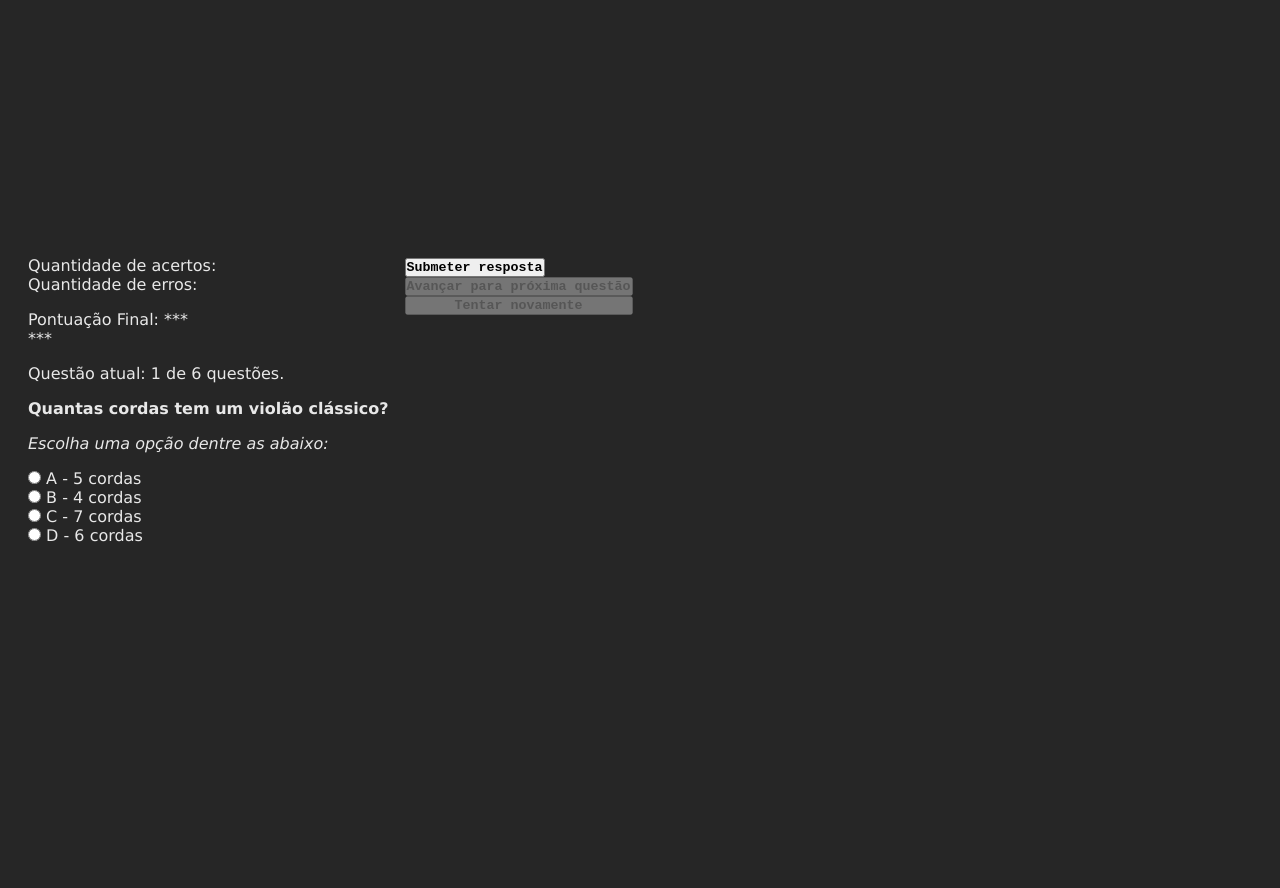
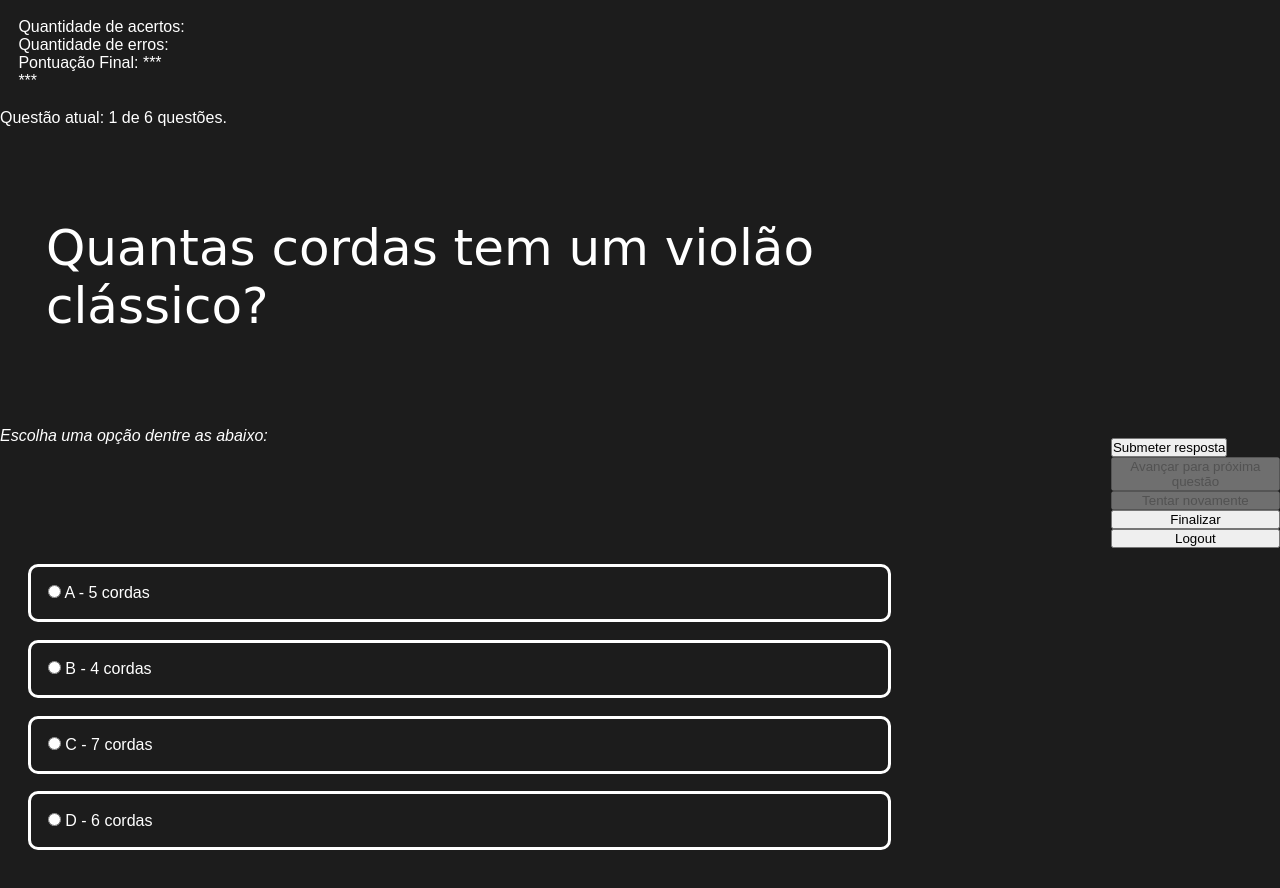
Before and after one commit to Rian04CCO/Projeto-individual_Instrumentos, a website: page public/Quiz.html in a window 1280 px wide. Before the commit the page ends 800 px from the top, so only its background shows below. Drawn offline with Linux system fonts and the light colour scheme; a web font is replaced by a local one.

Commit message:
css basico do quiz e kpi dinamica

```diff
--- a/public/Quiz.html
+++ b/public/Quiz.html
@@ -7,68 +7,70 @@
     <title>Instrumix - Quiz</title>
     <link rel="stylesheet" href="./css/quiz.css">
 </head>
+<style>
+    @import url('https://fonts.googleapis.com/css2?family=Kapakana&display=swap');
+</style>
 
 
 <body>
-    <div id="pontuacaoEJogo" class="container">
-        <!-- <button id="btnIniciarQuiz" onclick="iniciarQuiz()">INICIAR QUIZ</button> -->
-        <div id="jogo" class="width-fit-content flex-colunar border-secondary">
+    <div id="pontuacaoEJogo" class="container-geral">
+        <div id="jogo" class="caixa-jogo coluna borda-secundaria">
 
-            <div id="pontuacao" class="flex-colunar width-fit-content border-primary">
-                <div id="pontuacaoDuranteJogo" class="flex-colunar padding-8">
-                    <span class="width-fit-content">Quantidade de acertos: <span id="spanCertas"></span></span>
-                    <span class="width-fit-content">Quantidade de erros: <span id="spanErradas"></span></span>
+            <div id="pontuacao" class="coluna caixa-pontuacao">
+                <div id="pontuacaoDuranteJogo" class="coluna espacamento-8">
+                    <span class="largura-minima">Quantidade de acertos: <span id="spanCertas"></span></span>
+                    <span class="largura-minima">Quantidade de erros: <span id="spanErradas"></span></span>
                 </div>
-                <div id="pontuacaoFinalJogo" class="flex-colunar padding-8">
-                    <span id="pontuacaoFinal" class="width-fit-content">Pontuação Final:
+
+                <div id="pontuacaoFinalJogo" class="coluna espacamento-8">
+                    <span id="pontuacaoFinal" class="largura-minima">Pontuação Final:
                         <span id="spanPontuacaoFinal">***</span>
                     </span>
-                    <span id="msgFinal" class="width-fit-content">***</span>
+                    <span id="msgFinal" class="largura-minima">***</span>
                 </div>
             </div>
 
-            <div id="infoQuestao" class="padding-8">
+            <div id="infoQuestao" class="espacamento-8 caixa-info-questao">
                 <span>Questão atual: <span id="spanNumeroDaQuestaoAtual"></span> de <span id="qtdQuestoes"></span>
                     questões.</span>
             </div>
 
-            <div id="perguntaDaQuestaoAtual" class="padding-8">
-                <span id="spanQuestaoExibida" class="text-bold"></span>
+            <div id="perguntaDaQuestaoAtual" class="caixa-pergunta">
+                <span id="spanQuestaoExibida" class="texto-negrito"></span>
             </div>
 
-            <div id="infoAlternativas" class="padding-8">
+            <div id="infoAlternativas" class="espacamento-8 caixa-escolha">
                 <span><em>Escolha uma opção dentre as abaixo:</em></span>
             </div>
 
-            <div id="opcoes" class="flex-colunar padding-8">
+            <div id="opcoes" class="coluna caixa-opcoes">
                 <span>
                     <input type="radio" id="primeiraOpcao" name="option" class="radio" value="alternativaA" />
-                    <label for="primeiraOpcao" class="option" id="labelOpcaoUm"></label>
+                    <label for="primeiraOpcao" class="opcao-um" id="labelOpcaoUm"></label>
                 </span>
                 <span>
                     <input type="radio" id="segundaOpcao" name="option" class="radio" value="alternativaB" />
-                    <label for="segundaOpcao" class="option" id="labelOpcaoDois"></label>
+                    <label for="segundaOpcao" class="opcao-dois" id="labelOpcaoDois"></label>
                 </span>
                 <span>
                     <input type="radio" id="terceiraOpcao" name="option" class="radio" value="alternativaC" />
-                    <label for="terceiraOpcao" class="option" id="labelOpcaoTres"></label>
+                    <label for="terceiraOpcao" class="opcao-tres" id="labelOpcaoTres"></label>
                 </span>
                 <span>
                     <input type="radio" id="quartaOpcao" name="option" class="radio" value="alternativaD" />
-                    <label for="quartaOpcao" class="option" id="labelOpcaoQuatro"></label>
+                    <label for="quartaOpcao" class="opcao-quatro" id="labelOpcaoQuatro"></label>
                 </span>
             </div>
         </div>
-
-        <div id="botoes" class="flex-colunar padding-8">
-            <div class="btn-submeter">
-                <button onclick="submeter()" id="btnSubmeter">Submeter resposta</button>
-            </div>
-            <button onclick="avancar()" id="btnProx" disabled>Avançar para próxima questão</button>
-            <!-- <button onclick="finalizar()" id="btnConcluir" disabled>Finalizar Quiz</button> -->
-            <button onclick="tentarNovamente()" id="btnTentarNovamente" disabled>Tentar novamente</button>
+    </div>
+    <div id="botoes" class="coluna caixa-botoes">
+        <div class="botao-enviar">
+            <button onclick="submeter()" id="btnSubmeter">Submeter resposta</button>
         </div>
-
+        <button onclick="avancar()" id="btnProx" disabled>Avançar para próxima questão</button>
+        <button onclick="tentarNovamente()" id="btnTentarNovamente" disabled>Tentar novamente</button>
+        <button onclick="finalizarJogo()">Finalizar</button>
+        <button onclick="sair()">Logout</button>
     </div>
 </body>
 
@@ -148,7 +150,6 @@
 
     btnSubmeter.disabled = false
     btnProx.disabled = true
-    // btnConcluir.disabled = true
     btnTentarNovamente.disabled = true
 
 
@@ -305,4 +306,8 @@
         btnTentarNovamente.disabled = false
 
     }
+
+    function sair() {
+        window.location = 'index.html'
+    }
 </script>
--- a/public/css/quiz.css
+++ b/public/css/quiz.css
@@ -1,97 +1,46 @@
-*{
+* {
     margin: 0;
     padding: 0;
     box-sizing: border-box;
 }
 
-:root {
-    --success: #198754;
-    --success-dark: #095c36;
-    --success-light: #9dd3ba;
-    --warning: #ffc107;
-    --warning-dark: #705400;
-    --warning-light: #fdebb3;
-    --danger: #dc3545;
-    --danger-dark: #990c19;
-    --danger-light: #f0c1c6;
-    --new-gray: #CCCCCC;
-    --new-black: #212427;
-    --new-white: #E8E8E8;
+body {
+    background: #1c1c1c;
+    color: white;
+    font-family: Arial, sans-serif;
+    display: flex;
+    align-items: center;
 }
 
-body {
-    color: var(--new-white);
-    background-color: #262626;
-    font-family: Verdana, Geneva, Tahoma, sans-serif;
-    width: 100%;
-    display: flex;
-    align-items: center;
-    padding: 0 20px;
-}
-
-.container{
+.caixa-pontuacao{
+    padding: 2% 2%;
     display: flex;
     width: 100%;
 }
 
-
-html{
-    display: flex;
+.caixa-pergunta {
+    font-family: "Kapakana", cursive;
+    font-size: 50px;
+    margin: 10% 5%;
     width: 100%;
-    height: 100%;
 }
 
-button {
-    font-family: monospace;
-    font-weight: bold;
+.caixa-opcoes{
+    margin: 13% 3%;
 }
 
-.flex-colunar {
+.caixa-opcoes span{
+    padding: 2%;
+    margin-bottom: 2%;
+    border: solid;
+    border-radius: 10px;
+}
+
+.caixa-botoes{
+    margin-left: 15%;
+}
+
+.coluna {
     display: flex;
     flex-direction: column;
 }
-
-.width-fit-content {
-    width: fit-content;
-}
-
-.border-primary {
-    border: 3px solid var(--primary-brand-color);
-}
-
-.border-secondary {
-    border: 3px solid var(--secondary-brand-color);
-}
-
-.padding-8 {
-    padding: 8px;
-}
-
-.text-bold {
-    font-weight: bold;
-}
-
-.text-success-with-bg {
-    color: var(--success-dark);
-    background-color: var(--success-light);
-}
-
-.text-warning-with-bg {
-    color: var(--warning-dark);
-    background-color: var(--warning-light);
-}
-
-.text-danger-with-bg {
-    color: var(--danger-dark);
-    background-color: var(--danger-light);
-}
-
-.text-new-gray {
-    color: var(--new-gray);
-}
-
-.opcoes span{
-    justify-content: space-around;
-    margin-top: 0.5%;
-    margin-right: 50%;
-}
--- a/src/routes/medidas.js
+++ b/src/routes/medidas.js
@@ -12,6 +12,11 @@ router.get("/musica", function (req, res) {
     console.log("Rota /medidas/musica chamada");
     medidaController.buscarMusica(req, res);
 });
+
+router.get("/kpis", function (req, res) {
+    console.log("Rota /medidas/kpis chamada");
+    medidaController.mostrarKpis(req, res);
+});
 // router.get("/tempo-real/:idAquario", function (req, res) {
 //     medidaController.buscarMedidasEmTempoReal(req, res);
 // })
```
Also changed, not shown: public/dash.html (+60 -76 lines), src/controller/medidaController.js (+19 -16 lines), src/models/medidaModel.js (+16 -12 lines).
